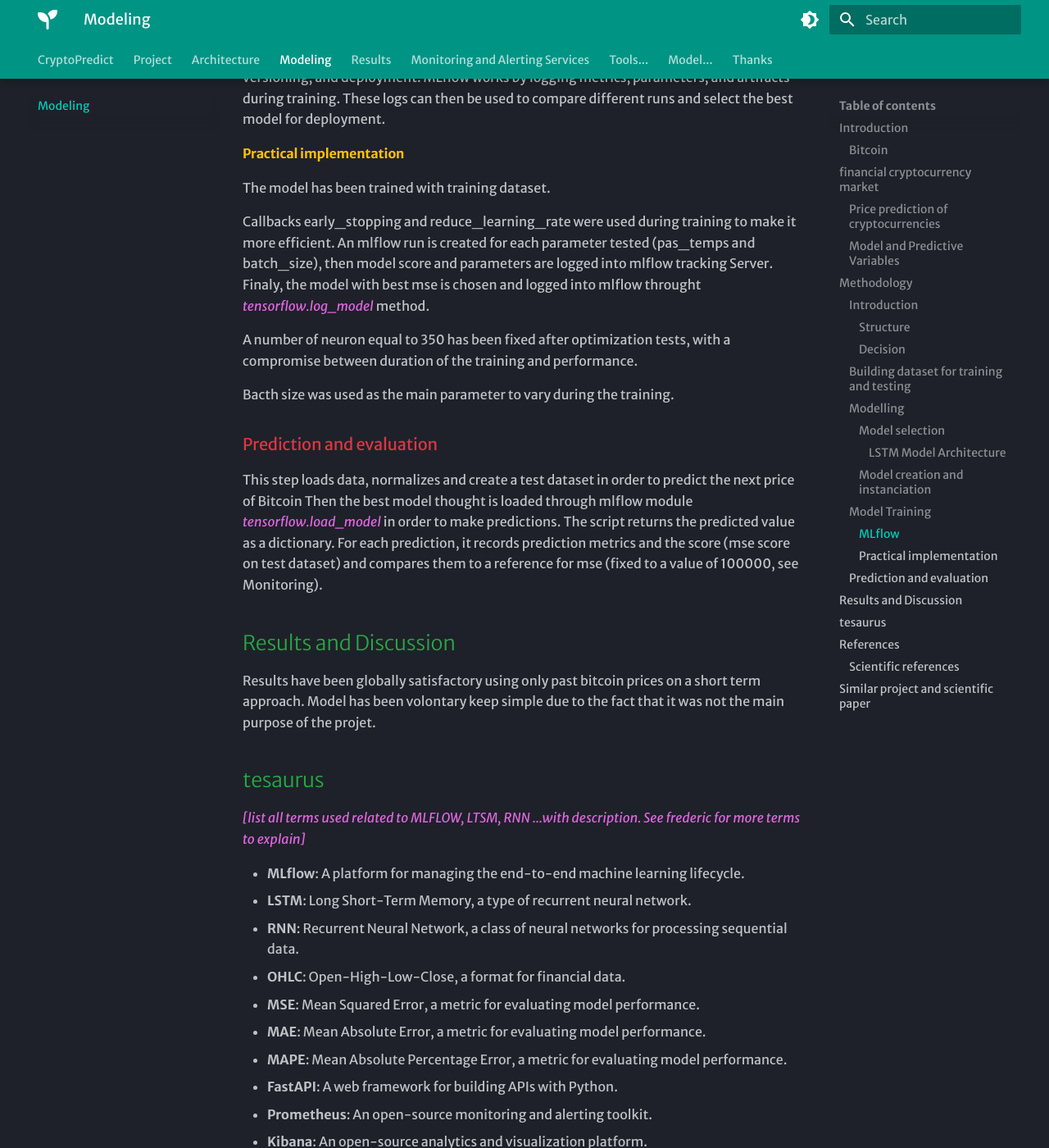
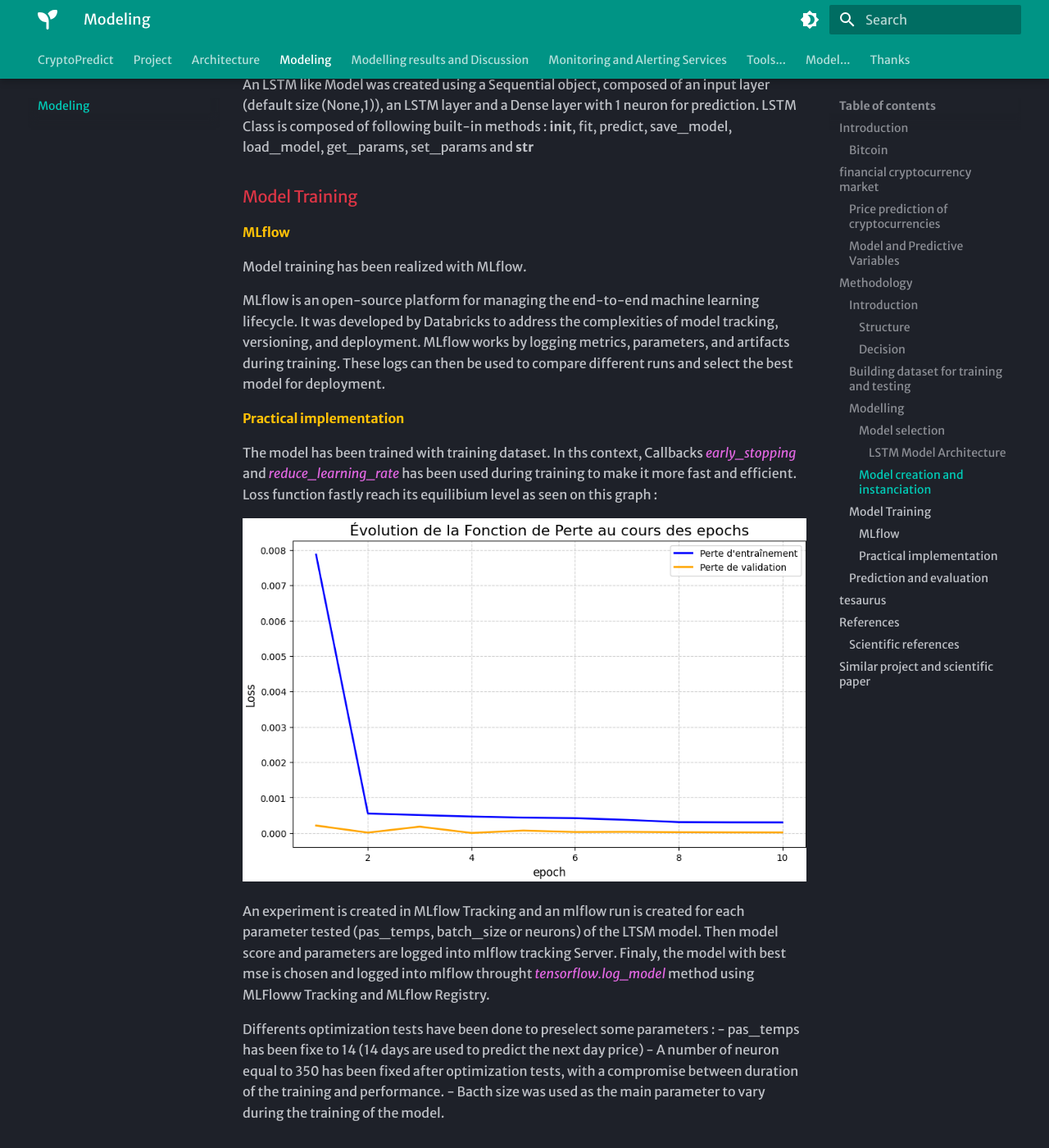
Before and after one commit to DstMlOpsCrypto/MainCrypto, an MkDocs documentation site: the page built from docs/modeling.md, in a window 1280 px wide and 1400 px high, scrolled down 5310 px. Shown: the whole window at 82% size. Built offline with MkDocs 1.6.1 and Material for MkDocs 9.7.7, drawn with Linux system fonts in a browser that asks for light colours; some web fonts are replaced; some of the changed text lies outside the part shown.

Commit message:
maj docs moddeling & monitoring & results & images &  mlflow

````diff
--- a/docs/modeling.md
+++ b/docs/modeling.md
@@ -1,4 +1,3 @@
-
 # Modeling
 
 ## Introduction
@@ -115,7 +116,10 @@
 ### Building dataset for training and testing
 
 Transformed time-series data was splited into 2 datasets with 70% training data and 30% testing data.
-Then Sequencing of time series was made using two differents periods of time for training dataset and testing dataset.
+Then Sequencing of time series was made using two differents periods of time for training dataset and testing dataset as illustrated in the following graph :
+
+![Séparation dataset training-testing](images/separation_train_test.png)
+
 Two sequences was built (X and y) through Python module *make_dataset*:
 - X is a sequence of prices of size *pas_temps* (parameter representing the number of past days which are used directly for prediction)
 - y is the next value, which will be the value to predict.
@@ -164,6 +168,7 @@
     Output_Gate-->Memory_Cell
     end
 ```
+
 The architecture consists of multiple LSTM cells that process input sequentially, allowing the model to learn temporal dependencies.
 
 #### Model creation and instanciation
@@ -188,15 +193,20 @@
 
 #### Practical implementation
 
-The model has been  trained with training dataset.
+The model has been trained with training dataset.
+In ths context, Callbacks *early_stopping* and *reduce_learning_rate* has been used during training to make it more fast and efficient.
+Loss function fastly reach its equilibium level as seen on this graph :
 
-Callbacks early_stopping and reduce_learning_rate were used during training to make it more efficient.
-An mlflow run is created for each parameter tested (pas_temps and batch_size), then model score and parameters are logged into mlflow tracking Server.
-Finaly, the model with best mse is chosen and logged into mlflow throught *tensorflow.log_model* method.
+![Loss function](images/courbe_epochs.png)
 
-A number of neuron equal to 350 has been fixed after optimization tests, with a compromise between duration of the training and performance.
+An experiment is created in MLflow Tracking and an mlflow run is created for each parameter tested (pas_temps, batch_size or neurons) of the LTSM model.
+Then model score and parameters are logged into mlflow tracking Server.
+Finaly, the model with best mse is chosen and logged into mlflow throught *tensorflow.log_model* method using MLFloww Tracking and MLflow Registry.
 
-Bacth size was used as the main parameter to vary during the training.
+Differents optimization tests have been done to preselect some parameters :
+- pas_temps has been fixe to 14 (14 days are used to predict the next day price)
+- A number of neuron equal to 350 has been fixed after optimization tests, with a compromise between duration of the training and performance.
+- Bacth size was used as the main parameter to vary during the training of the model.
 
 ### Prediction and evaluation
 This step loads data, normalizes and create a test dataset in order to predict the next price of Bitcoin
@@ -204,9 +214,6 @@
 The script returns the predicted value as a dictionary.
 For each prediction, it records prediction metrics and the score (mse score on test dataset) and compares them to a reference for mse (fixed to a value of 100000, see Monitoring).
 
-## Results and Discussion
-
-Results have been globally satisfactory using only past bitcoin prices on a short term approach. Model has been volontary keep simple due to the fact that it was not the main purpose of the projet.
 
 ## tesaurus
 
@@ -250,7 +257,7 @@
 
 ## Similar project and scientific paper
 
-![Tableau1](pictures/exemples_modeles.png)
+![Tableau1](images/exemples_modeles.png)
 
 [Lien n°1](https://github.com/Ali619/Bitcoin-Price-Prediction-LSTM/blob/master/Bitcoin_Price_Prediction.ipyn)
 [Lien n°2](https://colab.research.google.com/drive/1wWvtA5RC6-is6J8W86wzK52Knr3N1Xbm#scrollTo=mU4B3eNtLpgH)
@@ -262,4 +269,4 @@
 [Lien n°8](https://www.sciencedirect.com/science/article/pii/S2405918821000027)
 [Lien n°9] https://www.sciencedirect.com/science/article/pii/S0957417423008485
 
-![Tableau2](pictures/tableau_variables.png)
+![Tableau2](images/tableau_variables.png)
````
Also changed, not shown: other parts of docs/modeling.md (+3 -1 lines), docs/architecture.md (+8 -0 lines), docs/mlflow.md (+0 -1 lines), docs/monitoring.md (+4 -7 lines), docs/results.md (+46 -0 lines), docs/images/courbe_epochs.png (added), docs/images/exemples_modeles.png (added), docs/images/modelling_repo.png (added), docs/images/prediction_sur_dataset_test_full.png (added), docs/images/prediction_sur_dataset_test_partial.png (added), docs/images/prediction_sur_dataset_train_full.png (added), docs/images/prediction_sur_dataset_train_partial.png (added), docs/images/separation_train_test.png (added), docs/images/tableau_variables.png (added).
